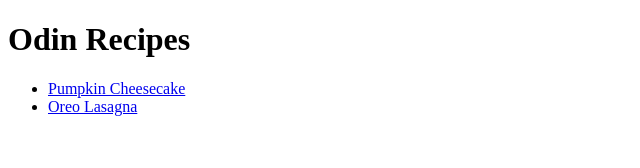
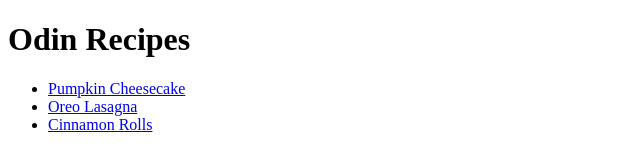
Before and after one commit to dtariq1995/odin-recipes, a plain HTML site: page index.html in a window 1280 px wide. Shown: the whole page, without its empty margins (0-640 px from the left). Drawn offline with Linux system fonts and the light colour scheme.

Commit message:
Added link to cinnamon roll recipe

```diff
--- a/index.html
+++ b/index.html
@@ -11,6 +11,7 @@
     <ul>
     <li><a href="./pumpkin-cheesecake.html">Pumpkin Cheesecake</a></li>
     <li><a href="./oreo-lasagna.html">Oreo Lasagna</a></li>
+    <li><a href="./cinnamon-roll.html">Cinnamon Rolls</a></li>
     </ul>
 </body>
 </html>
```
